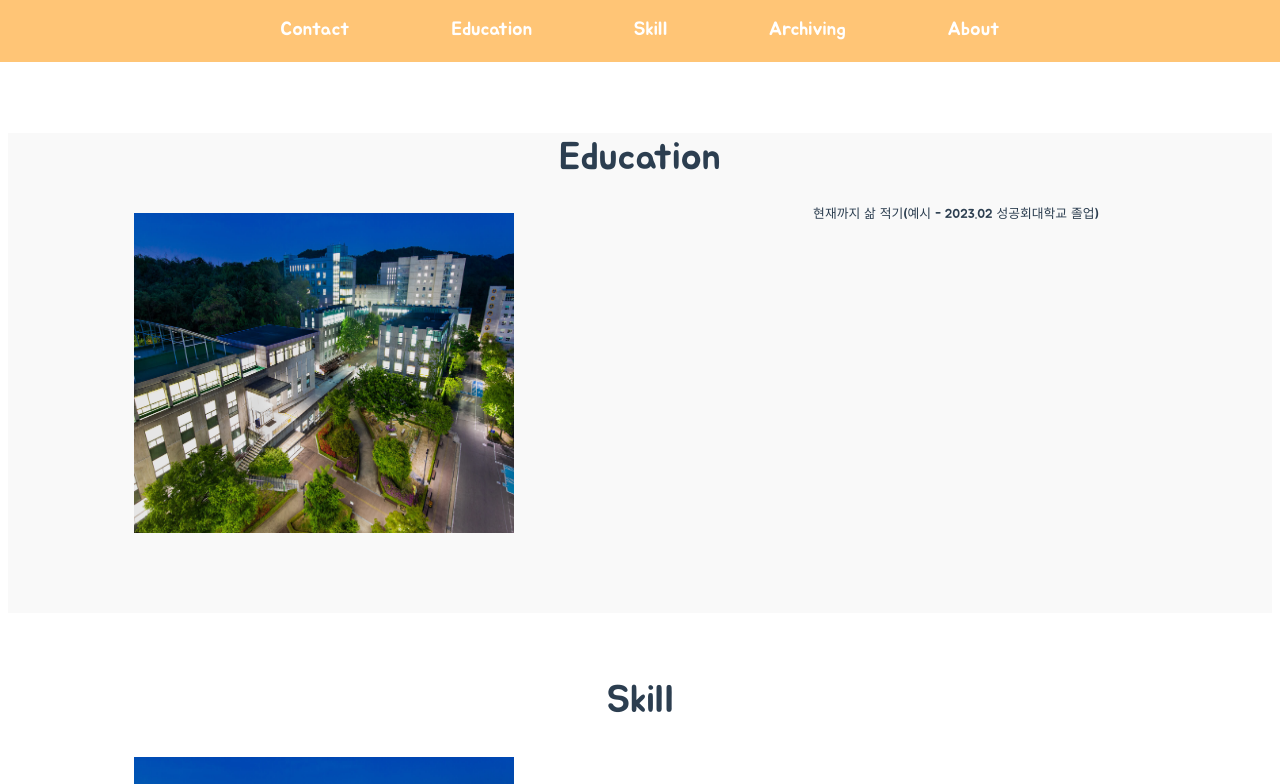
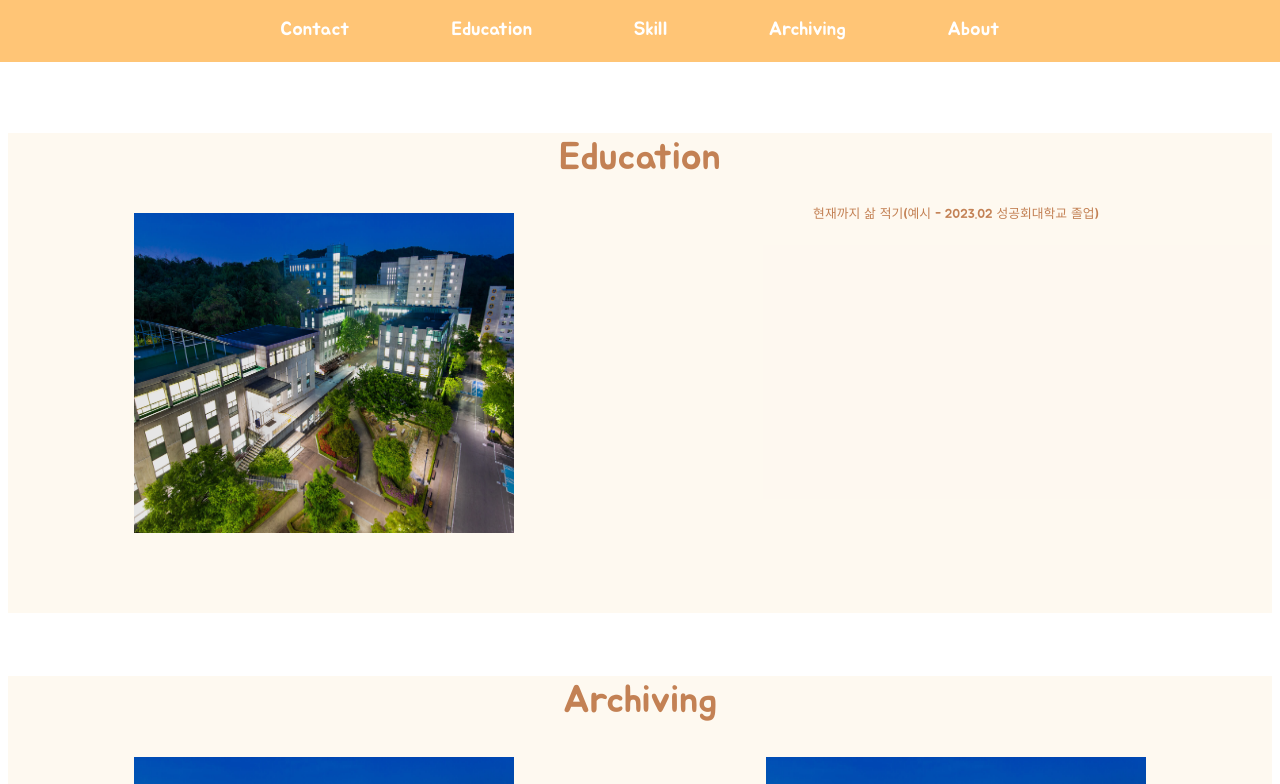
Before and after one commit to Ahnseokbeom/blog, a Vue app in the folder frontend/: page / in a window 1280 px wide. Shown: the part 264-1048 px from the top of the page. Built offline with nearby package versions, Linux system fonts and the light colour scheme.

Commit message:
Color Update

```diff
--- a/frontend/src/views/content.vue
+++ b/frontend/src/views/content.vue
@@ -9,14 +9,11 @@
             <span class="nav">Contact Education Skill Archiving About</span>
     </div>
     </div>
-    <div class="title" style="background: #f9f9f9;"><span>Education</span><br/>
+    <div class="title"><span>Education</span><br/>
         <div class="left"><img class="school" src="@/img/school.jpeg"></div>
         <div class="right"><span class="content">
             현재까지 삶 적기(예시 - 2023.02 성공회대학교 졸업)
         </span> </div>
-    </div>
-    <div class="title"><span>Skill</span><br/>
-        <div class="left"><img class="school" src="@/img/school.jpeg"></div>
     </div>
     <div class="title"><span>Archiving</span><br/>
         <div class="left"><img class="school" src="@/img/school.jpeg"></div>
@@ -32,6 +29,9 @@
             <tr><span><icon type="mdi" :path="phone"></icon> 010-2374-0312</span></tr>
             <tr><span><icon type="mdi" :path="email"></icon> seokbeom0312@gmail.com</span></tr>
         </div>
+    </div>
+    <div class="title"><span>Skill</span><br/>
+        <div class="left"><img class="school" src="@/img/school.jpeg"></div>
     </div>
 </div>
 </template>
@@ -121,6 +121,8 @@ tr span{
     margin-top: 5%;
     width: 100%;
     height: 60vh;
+    color : #C38154;
+    background: #F9E0BB37;
 }
 .school{
     margin-top: 5%;
```
